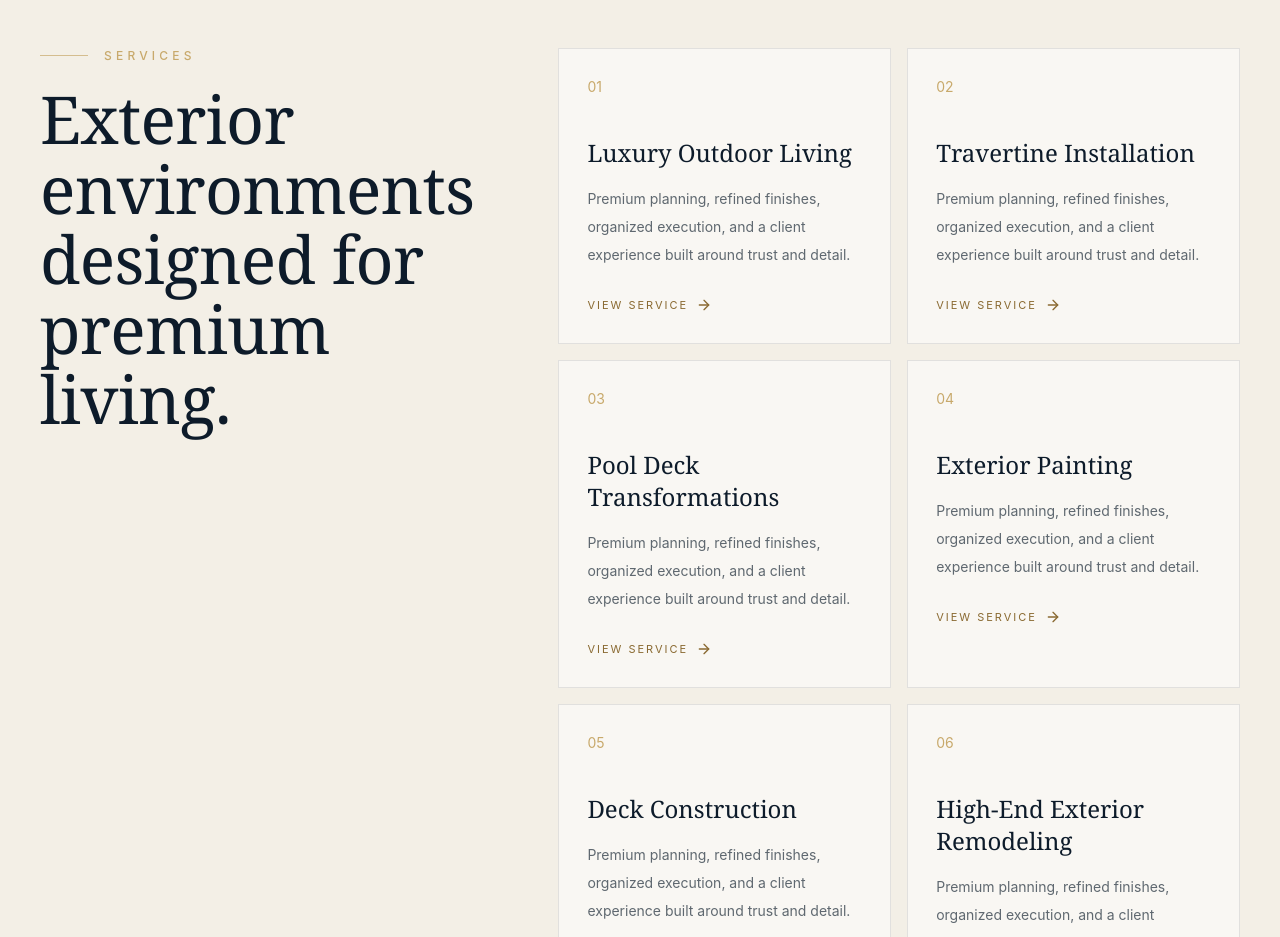
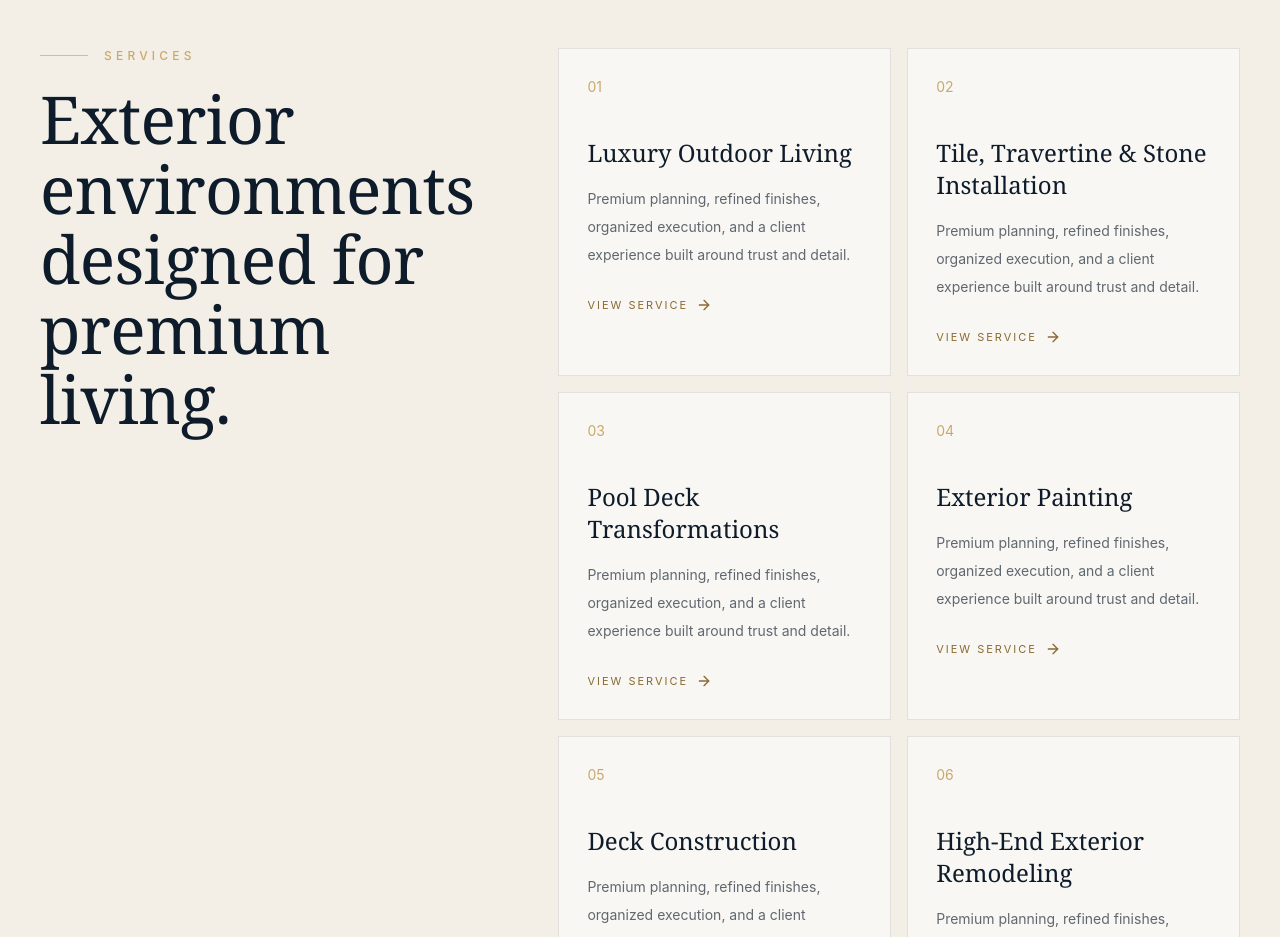
Before and after one commit to alyssondurso-cyber/vellori-build-group, a React (Vite) app: page / in a window 1280 px wide. Shown: the part 1020-1957 px from the top of the page. Built offline with nearby package versions, Linux system fonts and the light colour scheme.

Commit message:
Expand tile, travertine and stone service: src/App.jsx

```diff
--- a/src/App.jsx
+++ b/src/App.jsx
@@ -9,7 +9,7 @@ const SAND = "#F3EFE6";
 
 const services = [
   { title: "Luxury Outdoor Living", href: "/outdoor-living-boca-raton" },
-  { title: "Travertine Installation", href: "/travertine-boca-raton" },
+  { title: "Tile, Travertine & Stone Installation", href: "/travertine-boca-raton" },
   { title: "Pool Deck Transformations", href: "/travertine-boca-raton" },
   { title: "Exterior Painting", href: "/project-request" },
   { title: "Deck Construction", href: "/outdoor-living-boca-raton" },
```
